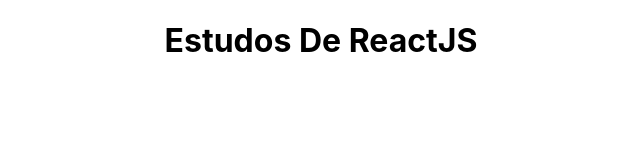
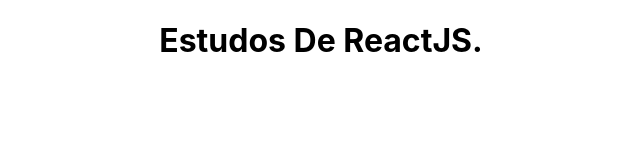
Before and after one commit to MarioSergio18/Curso-ReactJS, a React (Create React App) app: page / in a window 1280 px wide. Shown: the top 160 px of the page, without its empty margins (319-959 px from the left). Built offline with nearby package versions, Linux system fonts and the light colour scheme.

Commit message:
alterei um ponto

```diff
--- a/src/App.js
+++ b/src/App.js
@@ -4,7 +4,7 @@ import './App.css';
 function App() {
   return (
     <div className="App">
-      <h1> Estudos De ReactJS </h1>
+      <h1> Estudos De ReactJS. </h1>
     </div>
   );
 }
```
